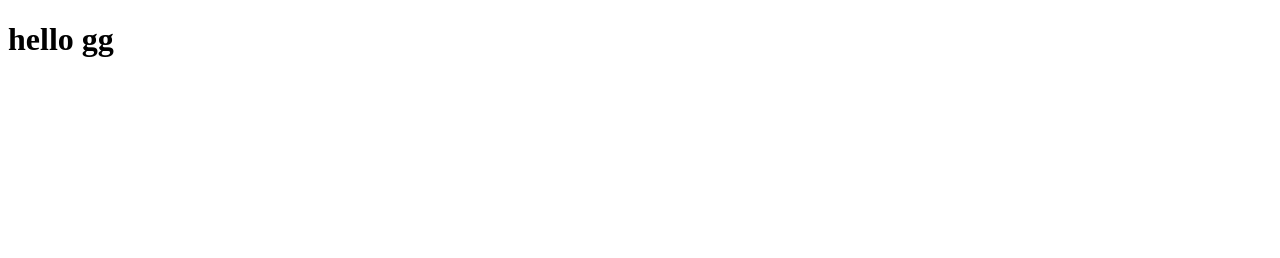
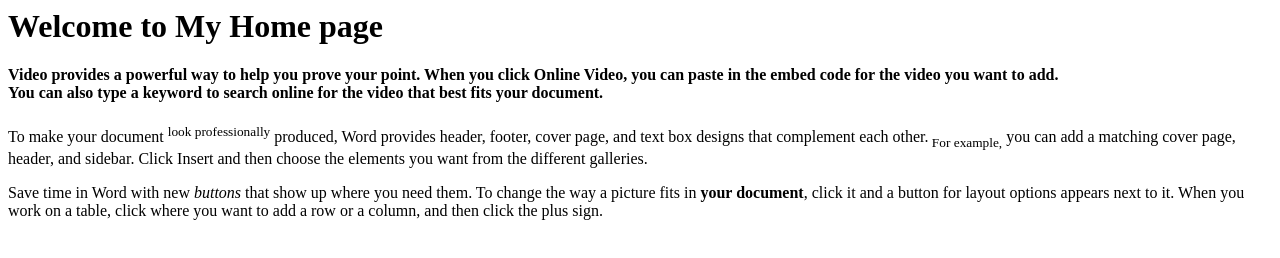
Before and after one commit to itsasad7786/demo, a plain HTML site: page index.html in a window 1280 px wide. Drawn offline with Linux system fonts and the light colour scheme.

Commit message:
file created

```diff
--- a/index.html
+++ b/index.html
@@ -1,11 +1,29 @@
-<!DOCTYPE html>
-<html lang="en">
-<head>
-    <meta charset="UTF-8">
-    <meta name="viewport" content="width=device-width, initial-scale=1.0">
-    <title>Document</title>
-</head>
-<body>
-    <h1>hello gg</h1>
-</body>
+<html>
+  <head>
+    <title>Welcome</title>
+  </head>
+
+  <body>
+    <h1>Welcome to My Home page</h1>
+    <h4>
+      Video provides a powerful way to help you prove your point. When you click
+      Online Video, you can paste in the embed code for the video you want to
+      add. <br/>You can also type a keyword to search online for the video that
+      best fits your document.
+    </h4>
+    <p>
+      To make your document <sup>look professionally</sup> produced, Word
+      provides header, footer, cover page, and text box designs that complement
+      each other.<sub> For example,</sub> you can add a matching cover page, header, and
+      sidebar. Click Insert and then choose the elements you want from the
+      different galleries.
+    </p>
+    <p>
+      Save time in Word with new <i>buttons</i> that show up where you need
+      them. To change the way a picture fits in <b>your document</b>, click it and a
+      button for layout options appears next to it. When you work on a table,
+      click where you want to add a row or a column, and then click the plus
+      sign.
+    </p>
+  </body>
 </html>
```
